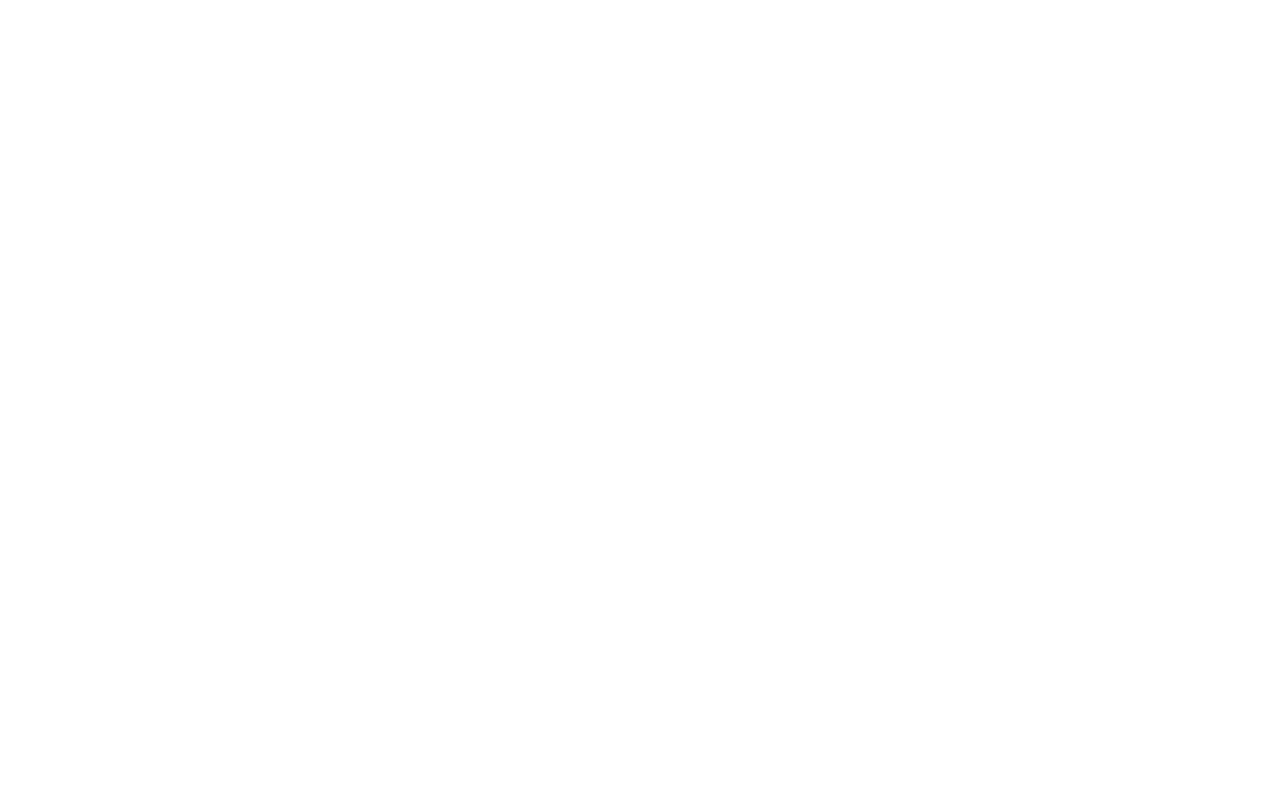
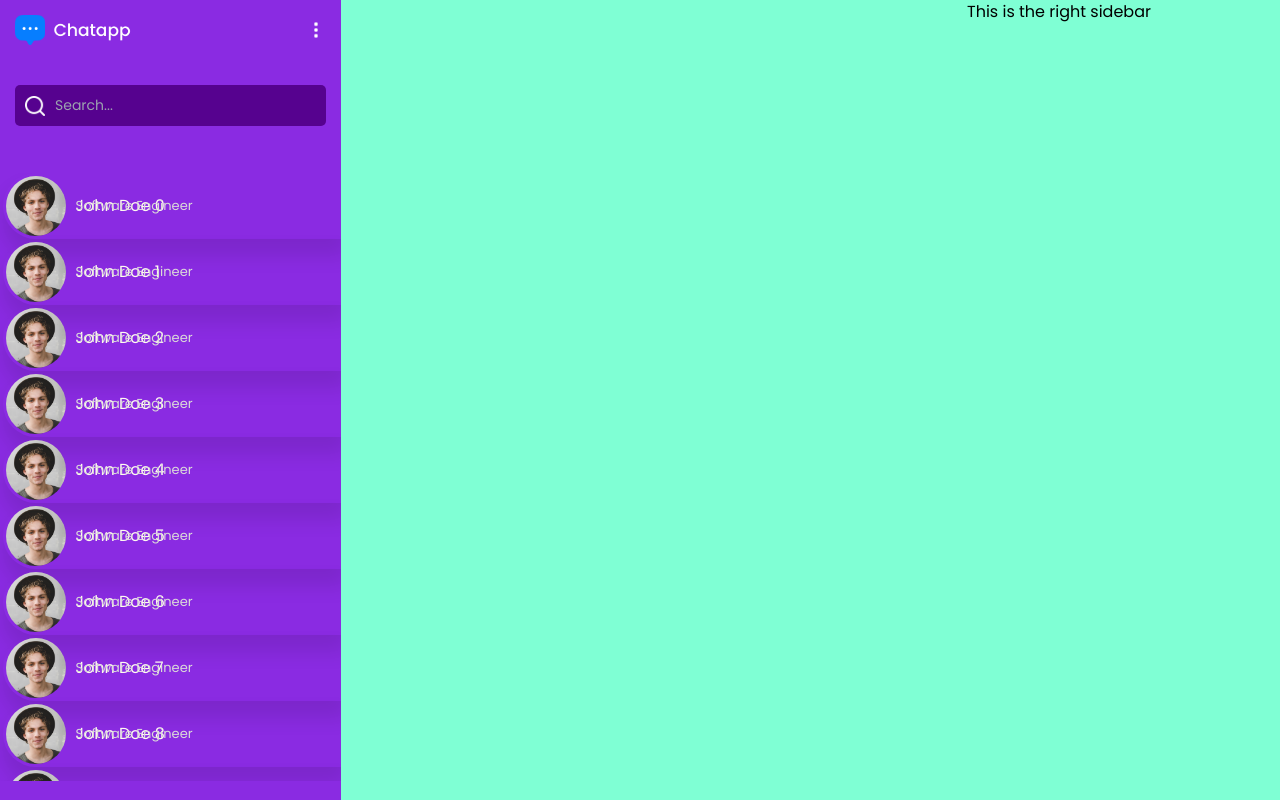
Before and after one commit to MuhammadUzairHayat/chat-app, a React (Vite) app: page /chat in a window 1280 px wide. Built offline with nearby package versions, Linux system fonts and the light colour scheme.

Commit message:
updated leftSidebar

```diff
--- a/src/Pages/Chat/Chat.css
+++ b/src/Pages/Chat/Chat.css
@@ -1,4 +1,18 @@
 .chat {
     display: grid;
     grid-auto-flow: column;
+    place-items: center;
 }
+
+.chat-container {
+    overflow-y: hidden;
+    position: absolute;
+    left: 0;
+    right: 0;
+    bottom: 0;
+    top: 0;
+    display: grid;
+    grid-template-columns: 1fr 2fr 1fr;
+    width: 100%;
+    background-color: aquamarine;
+}
--- a/src/Pages/Chat/Chat.jsx
+++ b/src/Pages/Chat/Chat.jsx
@@ -1,16 +1,17 @@
 /* eslint-disable no-unused-vars */
-import React from 'react'
+import React from 'react';
+import './Chat.css'
 import ChatBox from '../../components/ChatBox/ChatBox'
 import RightSidebar from '../../components/RightSidebar/RightSidebar'
 import LiftSidebar from '../../components/LiftSidebar/LiftSidebar'
 
 const Chat = () => {
   return (
-    <div>
+    <div className='chat'>
       <div className="chat-container">
+        <LiftSidebar />
+        <ChatBox />
         <RightSidebar />
-        <ChatBox />
-        <LiftSidebar />
       </div>
     </div>
   )
--- a/src/components/LiftSidebar/LiftSidebar.css
+++ b/src/components/LiftSidebar/LiftSidebar.css
@@ -0,0 +1,129 @@
+.ls {
+    background-color: #8a2be2;
+    height: 100vh;
+    /* overflow-y: hidden; */
+}
+
+.ls-header {
+    display: flex;
+    flex-direction: column;
+    align-items: center;
+    gap: 40px;
+    padding: 15px;
+    color: white;
+    flex-shrink: 0;
+}
+
+.ls-nav {
+    display: flex;
+    align-items: center;
+    justify-content: space-between;
+    width: 100%;
+}
+
+.ls-logo {
+    max-width: 120px;
+    cursor: pointer;
+}
+
+.ls-menu-icon {
+    max-width: 20px;
+    cursor: pointer;
+}
+
+.ls-search {
+    display: flex;
+    align-items: center;
+    padding: 0 15px;
+    border-radius: 5px;
+    background-color: #56028f;
+    color: #dbdee0;
+    font-size: 14px;
+    border: none;
+    padding: 10px 10px;
+    width: 100%;
+}
+
+.ls-search input {
+    flex: 1;
+    padding: 0 10px;
+    border: none;
+    outline: none;
+    background-color: transparent;
+    color: #dbdee0;
+}
+
+.ls-search img {
+    width: 20px;
+    height: 20px;
+    aspect-ratio: 1/1;
+    object-fit:fill;
+}
+
+.ls-main {
+    display: flex;
+    flex-grow: 1;
+    flex-direction: column;
+    align-items: center;
+    justify-content: space-between;
+    overflow-x: hidden;
+    margin-top: 2rem;
+    overflow-y: auto;
+    max-height: 76%;
+    padding-bottom: 10%;
+
+}
+
+@media screen and (min-height: 480px) and (max-height: 590px) {
+    .ls-main {
+        max-height: 68%;
+    }
+}
+
+@media screen and (min-height: 378) and (max-height: 480px) {
+    .ls-main {
+        max-height: 60%;
+    }
+}
+
+@media screen and (max-height: 378px) {
+    .ls-main {
+        max-height: 50%;
+    }
+}
+
+
+.ls-each-profile {
+    display: flex;
+    align-items: center;
+    gap: 10px;
+    padding-block: 3px;
+    margin-left: 5px;
+    width: 100%;
+    /* border: 1px solid #9c12f8; */
+    box-shadow: 1px 15px 20px 2px rgba(0, 0, 0, 0.1);
+    border-top-left-radius: 3rcap;
+    border-bottom-left-radius: 3rcap;
+}
+
+.ls-each-profile:hover {
+    background-color: rgba(255, 255, 255, 0.048);
+}
+
+.ls-profile-img {
+    width: 60px;
+    height: 60px;
+    border-radius: 50%;
+    margin-left: 3px;
+}
+
+.ls-profile-info {
+    color: floralwhite;
+    line-height: 0;
+}
+
+.ls-profile-info p{
+    font-size: 13px;
+    color: rgb(219, 218, 216);
+    text-wrap: nowrap;
+}
--- a/src/components/LiftSidebar/LiftSidebar.jsx
+++ b/src/components/LiftSidebar/LiftSidebar.jsx
@@ -1,12 +1,47 @@
 /* eslint-disable no-unused-vars */
-import React from 'react'
+import React from "react";
+import "./LiftSidebar.css";
+import assets from "../../assets/assets";
 
 const LiftSidebar = () => {
   return (
     <div>
+      <div className="ls">
+        <div className="ls-header">
+          <div className="ls-nav">
+            <img className="ls-logo" src={assets.logo} alt="" />
+            <img className="ls-menu-icon" src={assets.menu_icon} alt="" />
+          </div>
+          <div className="ls-search">
+            <img className="ls-search-icon" src={assets.search_icon} alt="" />
+            <input type="text" placeholder="Search..." />
+          </div>
+        </div>
+        <div className="ls-main">
+          {Array(15)
+            .fill("")
+            .map((item, index) => (
+              <div key={index} className="ls-each-profile">
+                <img
+                  className="ls-profile-img"
+                  src={assets.profile_img}
+                  alt=""
+                />
+                <div className="ls-profile-info">
+                  <h4>John Doe {index}</h4>
+                  <p>Software Engineer</p>
+                </div>
+                {/* Uncomment the following if needed */}
+                {/* <div className="ls-profile-status">
+        <div className="ls-green-dot"></div>
+        <p>Active</p>
+      </div> */}
+              </div>
+            ))}
+        </div>
+      </div>
+    </div>
+  );
+};
 
-    </div>
-  )
-}
-
-export default LiftSidebar
+export default LiftSidebar;
--- a/src/components/RightSidebar/RightSidebar.jsx
+++ b/src/components/RightSidebar/RightSidebar.jsx
@@ -4,7 +4,7 @@
 const RightSidebar = () => {
   return (
     <div>
-
+      This is the right sidebar
     </div>
   )
 }
--- a/src/index.css
+++ b/src/index.css
@@ -6,5 +6,9 @@
 
 * {
   font-family: Poppins;
-  box-sizing: border-box
+  box-sizing: border-box;
 }
+
+::-webkit-scrollbar {
+  display: none;
+}
```
